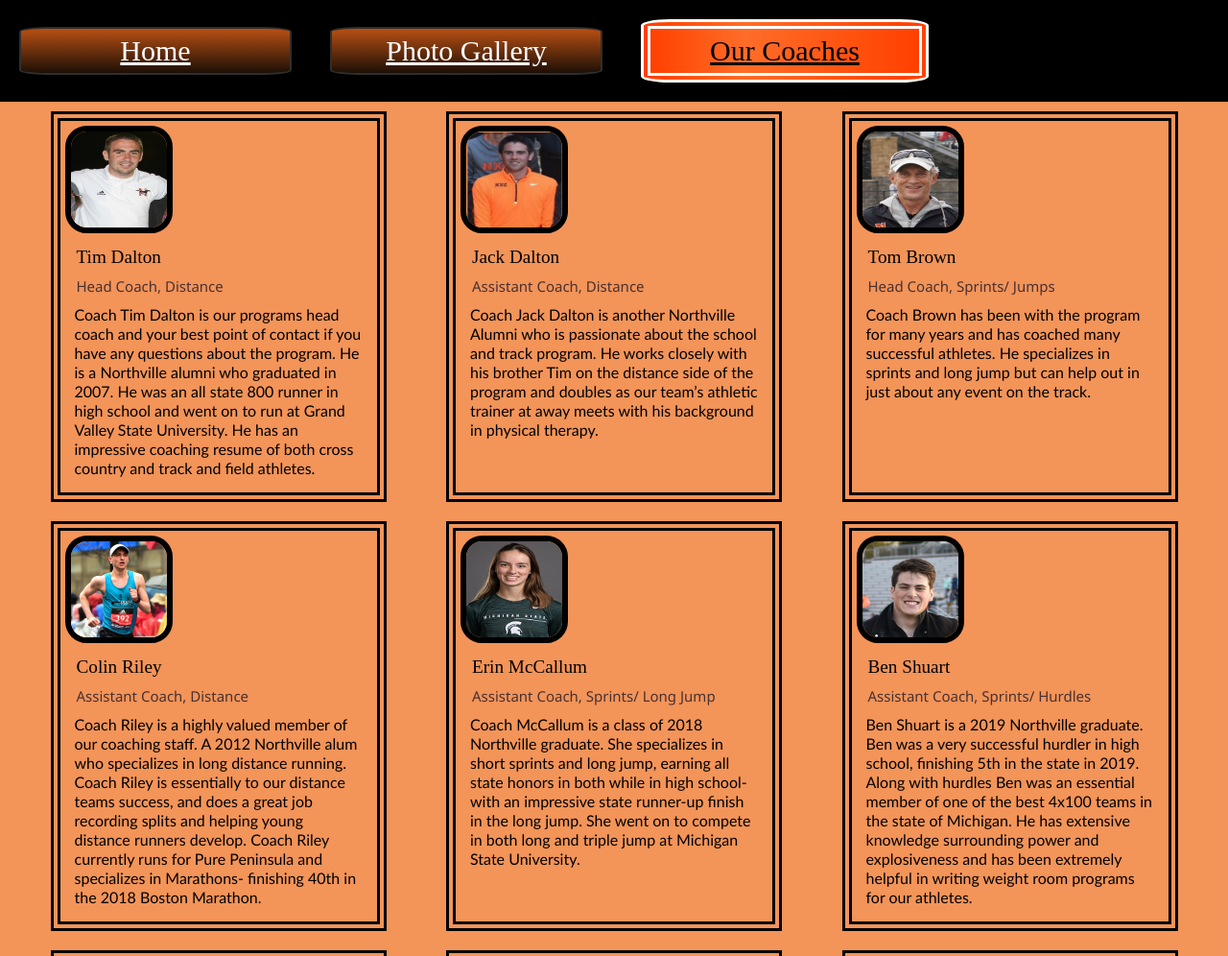
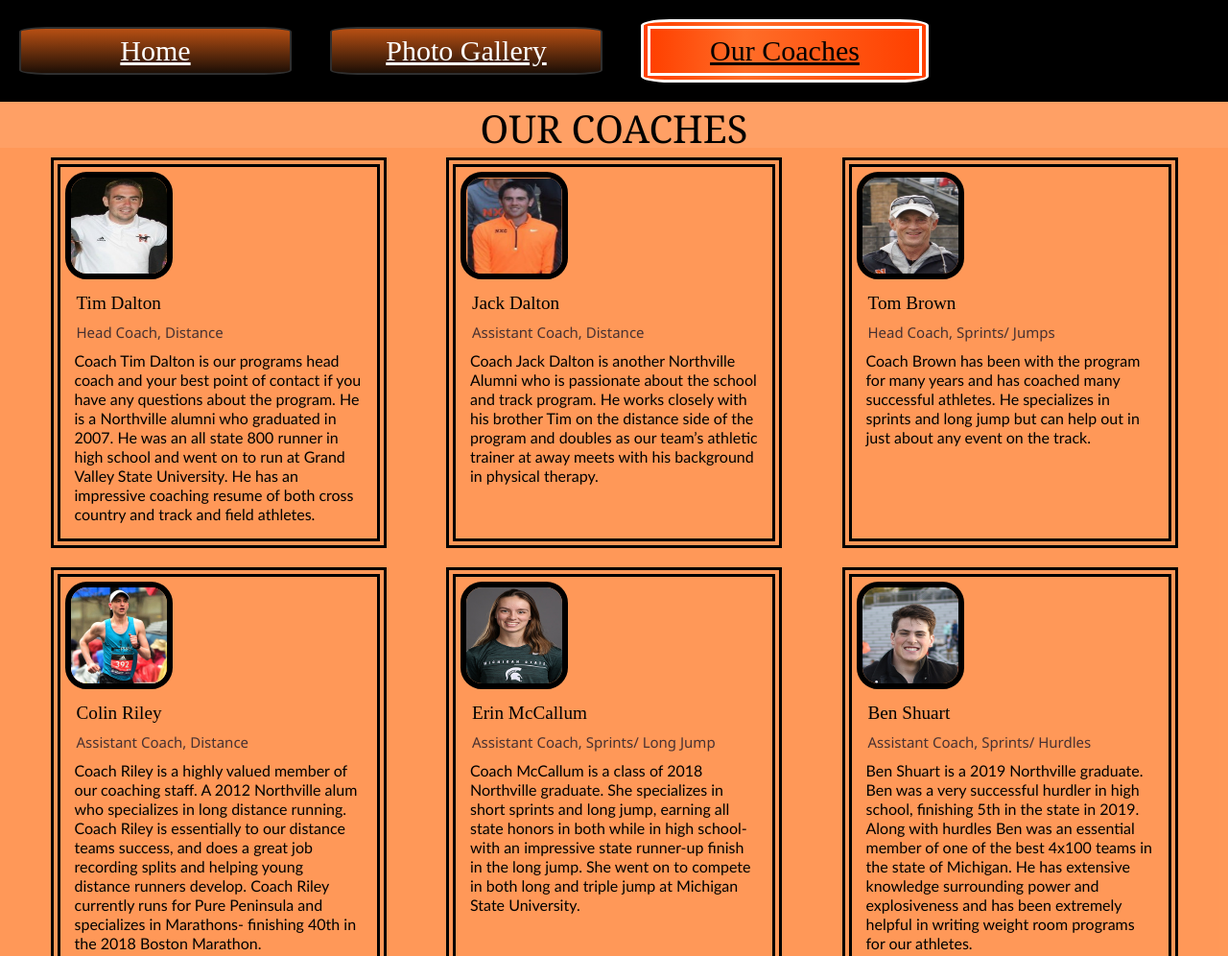
Before and after one commit to mcnamacl14/339_final_project, a plain HTML site: page coaches.html in a window 1280 px wide. Shown: the top 996 px of the page at 96% size. Drawn offline with Linux system fonts and the light colour scheme.

Commit message:
Add files via upload

```diff
--- a/coaches.html
+++ b/coaches.html
@@ -26,12 +26,13 @@
 
     <body>
         <main id="main">
-        <div class="Coaches">
+        <div class="coaches_back">
+            <h1 class = "h1">OUR COACHES</h1>
         </div>
 
         <div class="container_gallery">
             <figure class="intro_coach" >
-                <p class = "title_coach"> Our Coaches</p>
+                <h2 class = "title_coach"> About Our Coaches</h2>
                 <p class="coach_p">The coaches at Northville High School are committed to jobs and are always striving to make their runners better athletes and people. </p>
             </figure>
 
--- a/css/style.css
+++ b/css/style.css
@@ -7,6 +7,12 @@
     flex-wrap: wrap;
     grid-template-columns: 1fr;
 
+}
+.h1 {
+  font-size: 40px;
+  text-align: center;
+  margin-top: 8px;
+  font-family: Georgia, 'Times New Roman', Times, serif;
 }
 .gallery img {
     /* display: grid; may not need */
@@ -322,5 +328,8 @@ padding: 10px;
   nav ul {
     justify-content:flex-start;
   }
+  body {
+    background-color: rgba(255, 152, 87, 0.914);;
+  }
 }
 /* homework 5 */
```
Also changed, not shown: about_us.html (+6 -2 lines).
